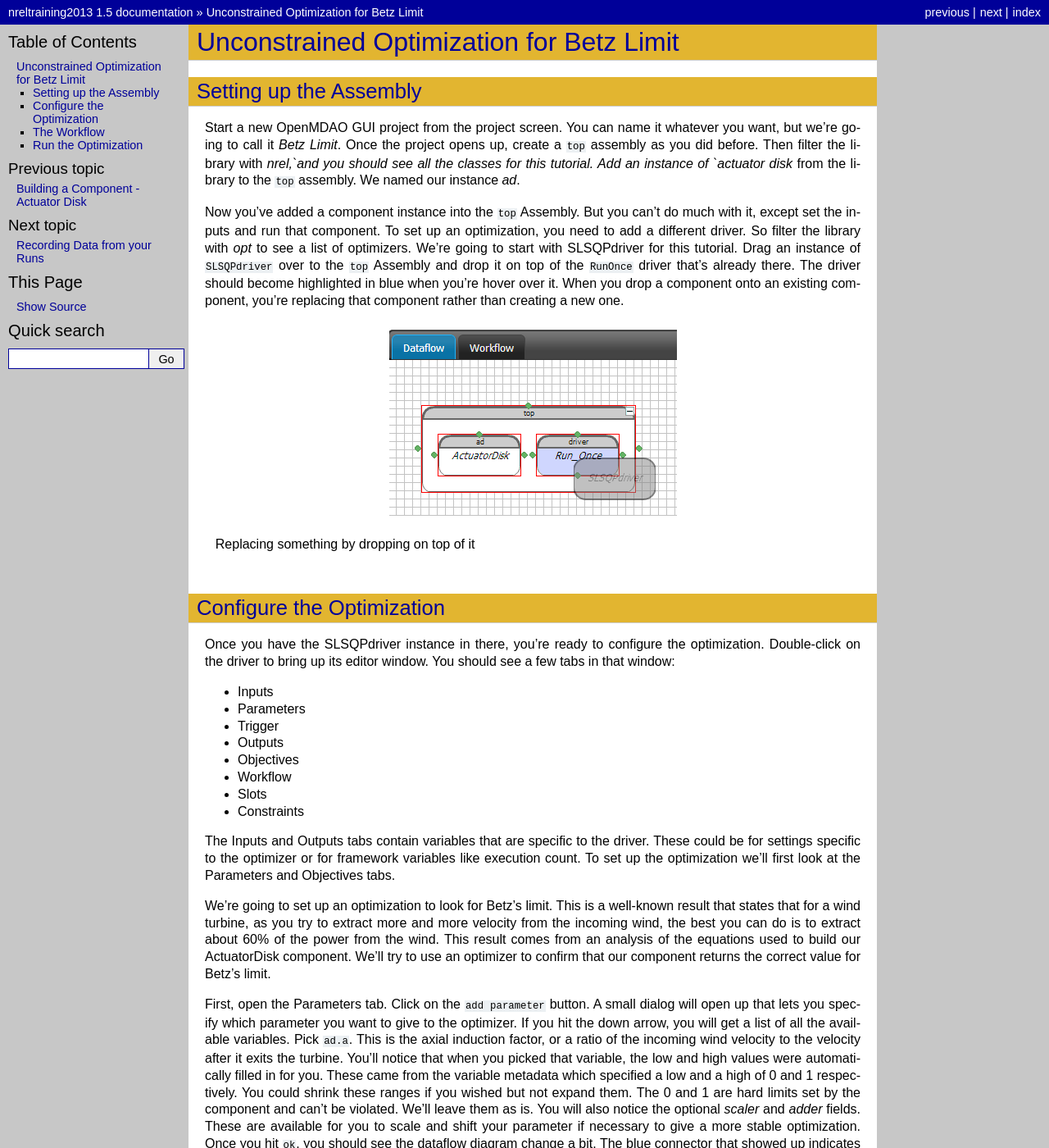
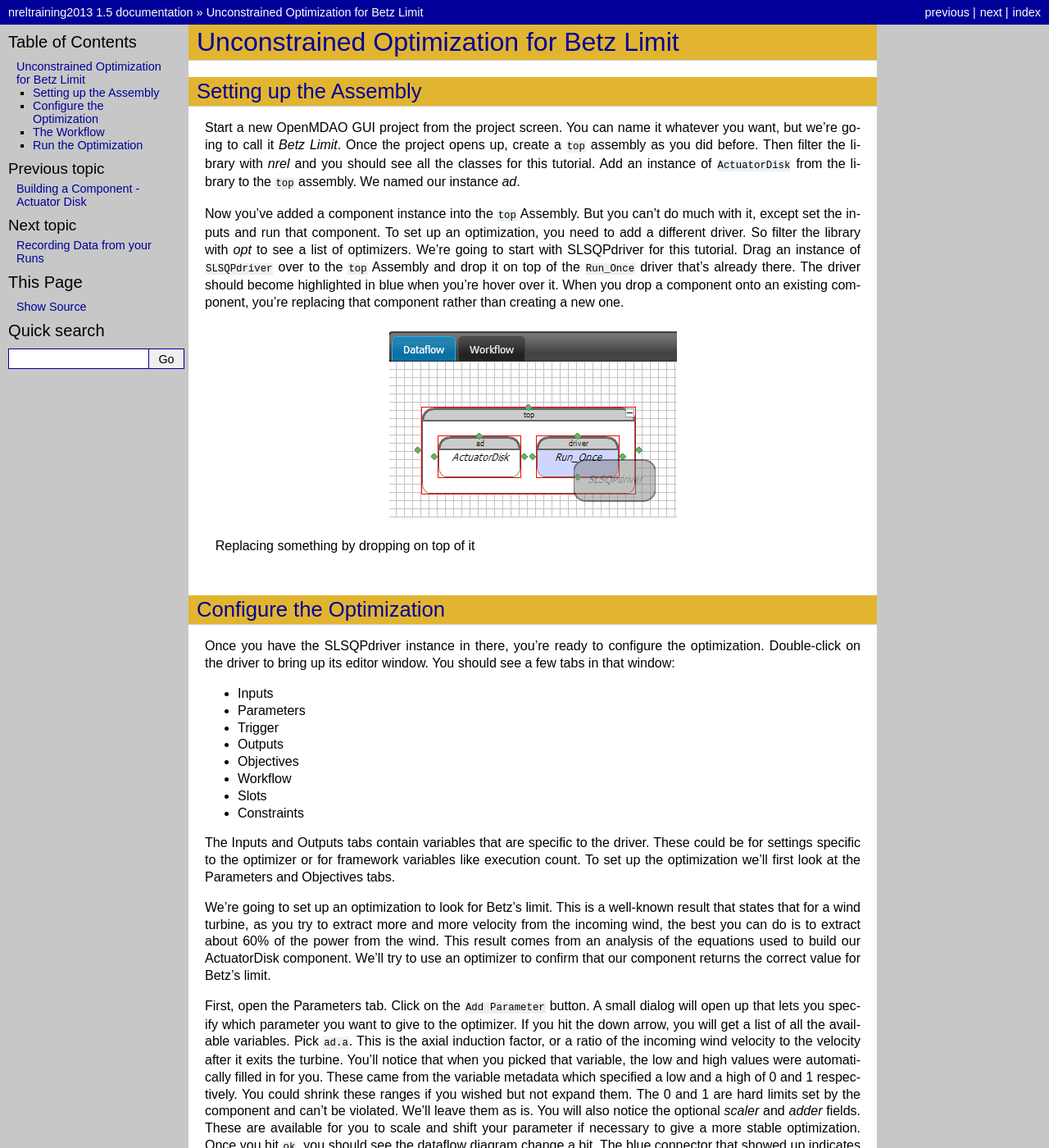
Before and after one commit to thearn/nreltraining2013, a Sphinx documentation site: the page built from docs/basic_optimization.rst, in a window 1280 px wide and 1400 px high. Shown: the whole window at 82% size. Built offline with Sphinx 7.4.7, drawn with Linux system fonts in a browser that asks for light colours; some of the changed text lies outside the part shown.

Commit message:
a couple of tweaks to docs

```diff
--- a/docs/basic_optimization.rst
+++ b/docs/basic_optimization.rst
@@ -8,14 +8,14 @@ Setting up the Assembly
 
 Start a new OpenMDAO GUI project from the project screen. You can name it whatever you want, but
 we're going to  call it `Betz Limit`. Once the project opens up, create a ``top`` assembly as you
-did before. Then filter the library with `nrel,`and you should see all the classes for this tutorial.
-Add an instance of `actuator disk` from the library to the ``top`` assembly. We named our instance `ad`.
+did before. Then filter the library with `nrel` and you should see all the classes for this tutorial.
+Add an instance of ``ActuatorDisk`` from the library to the ``top`` assembly. We named our instance `ad`.
 
 Now you've added a component instance into the ``top`` Assembly. But you can't do much with it,
 except set the inputs  and run that component. To set up an optimization, you need to add a
 different driver. So filter the library with `opt` to see a list of optimizers. We're going to
 start with SLSQPdriver for this tutorial. Drag an instance of ``SLSQPdriver`` over to the ``top``
-Assembly and drop it on top of the ``RunOnce`` driver that's already there. The driver should become
+Assembly and drop it on top of the ``Run_Once`` driver that's already there. The driver should become
 highlighted in blue when you're hover over it. When you drop a component onto an existing
 component, you're  replacing that component rather than creating a new one.
 
@@ -51,7 +51,7 @@ wind, the best you can do is to extract about 60% of the power from the wind. Th
 an analysis of the equations used to build  our ActuatorDisk component. We'll try to use an
 optimizer to confirm that our component returns the correct value for Betz's limit.
 
-First, open the Parameters tab. Click on the ``add parameter`` button. A small dialog will open up
+First, open the Parameters tab. Click on the ``Add Parameter`` button. A small dialog will open up
 that lets you specify which parameter you want to give to the optimizer. If you hit the down arrow,
 you will get a list of all the available variables. Pick ``ad.a``. This is the  axial induction
 factor, or a ratio of the incoming wind velocity to the velocity after it exits the turbine. You'll
@@ -76,7 +76,7 @@ highlighted in blue. All variables with implicit connections will be shown in in
 .. figure:: connected_var_comp_editor.png
     :align: center
 
-We also need to specify an objective. Go to the driver's Objectives tab and click ``add objective``.
+We also need to specify an objective. Go to the driver's Objectives tab and click ``Add Objective``.
 Optimizers by default will  try to minimize the objective, so set the objective to ``-ad.Cp`` to get a
 maximization. You'll see a new feedback connector  show up in the dataflow when you do this. This
 indicates that the optimizer is now dependent on values from the component.
--- a/docs/conf.py
+++ b/docs/conf.py
@@ -17,7 +17,7 @@ def _sys_path_add(toadd=None):
         distdir = os.path.dirname(os.path.dirname(__file__))
         sys.path = [distdir] + [os.path.join(distdir, p) for p in toadd] + sys.path
 
-_sys_path_add(['src', 'src\\nreltraining2013', 'src\\nreltraining2013\\test'])
+_sys_path_add(['src', 'src/nreltraining2013', 'src/nreltraining2013/test'])
 
 # General configuration
 # ---------------------
```
Also changed, not shown: docs/pkgdocs.rst (line endings or trailing spaces), docs/srcdocs.rst (line endings or trailing spaces).
